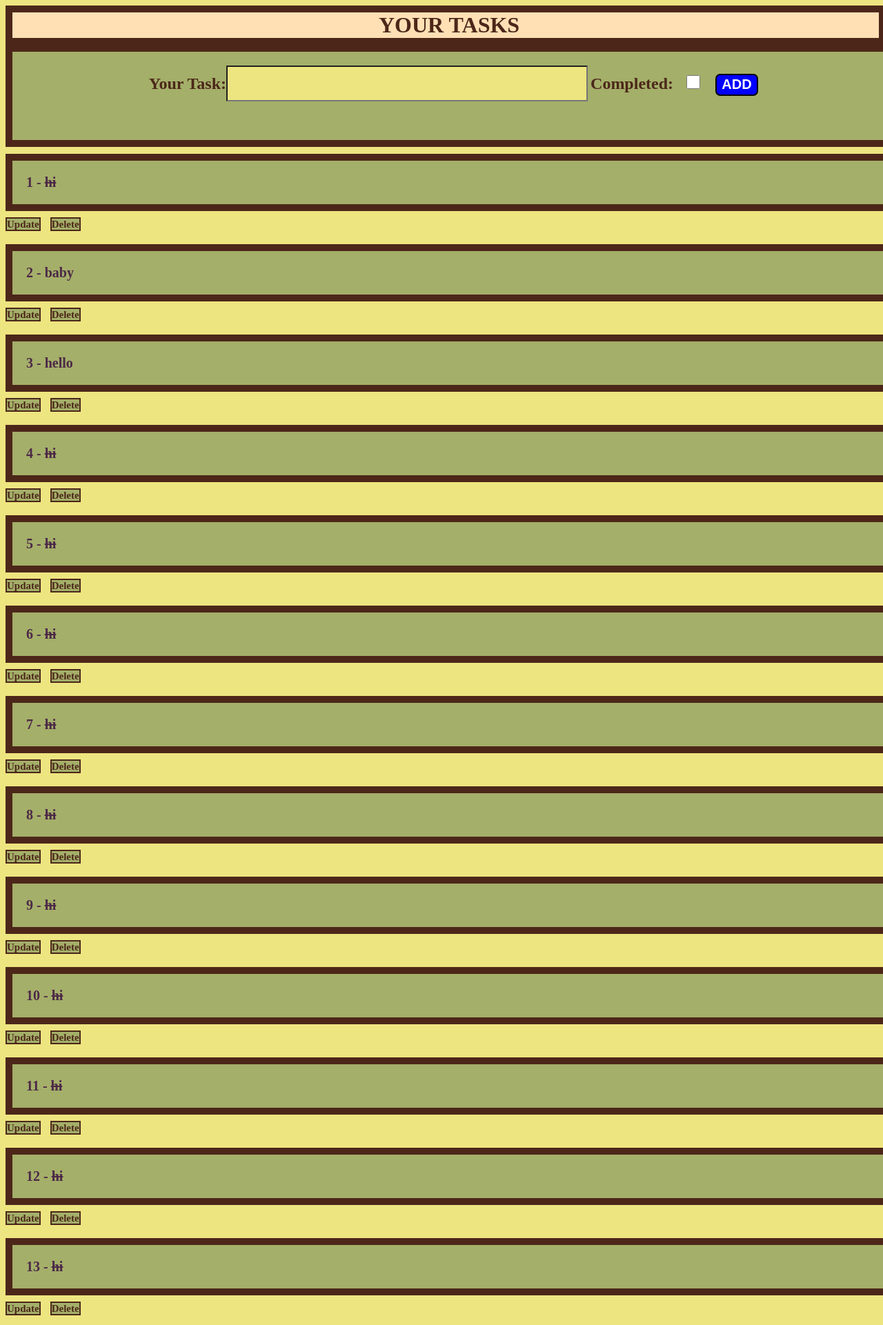
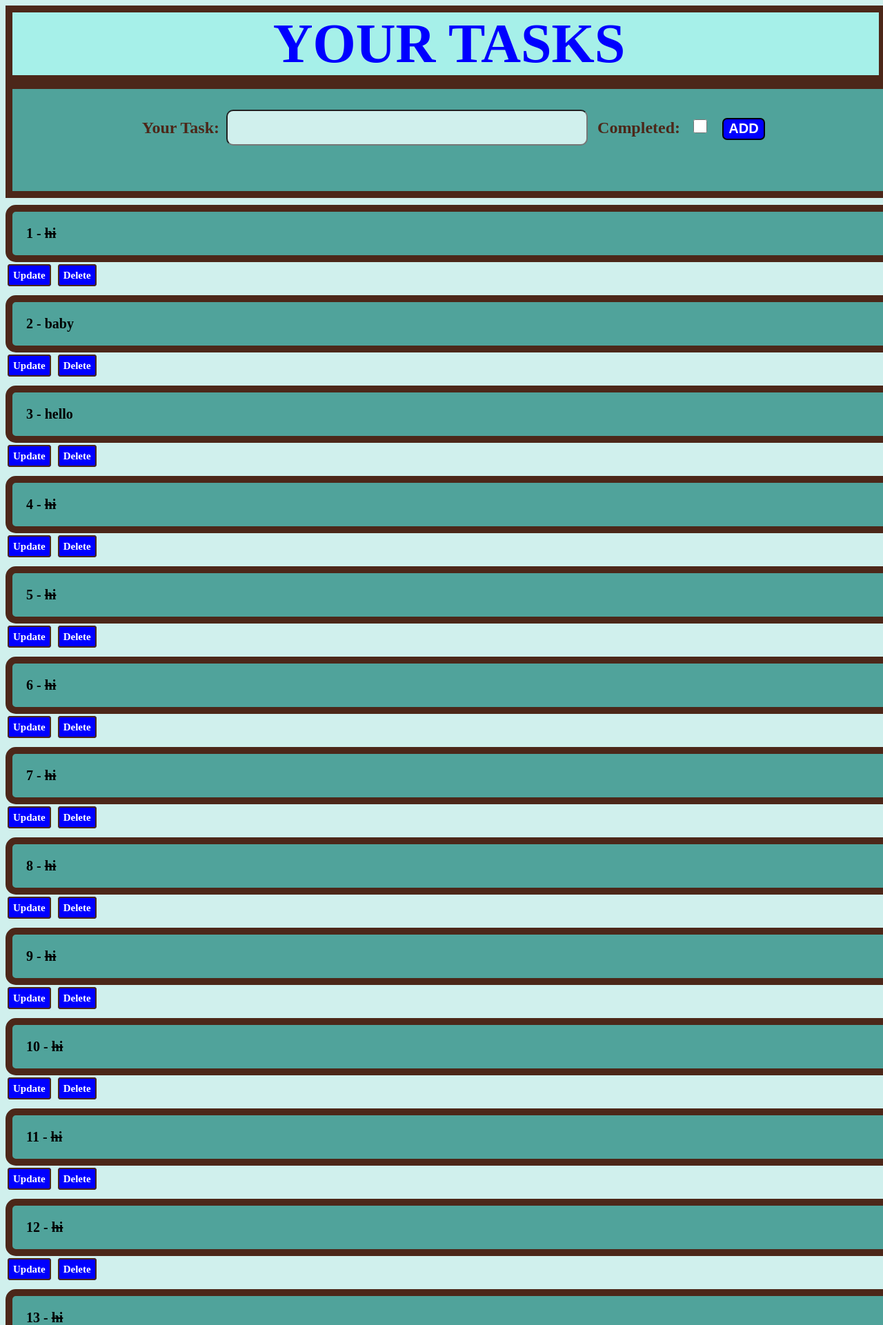
Before and after one commit to divyekalra1/to-do-app, a Django app: page /tasks/ in a window 1280 px wide. Shown: the top 1921 px of the page at 69% size. Run offline with Django 3.2, Linux system fonts and the light colour scheme; data comes from the database, SQL or seed files in the repository.

Commit message:
frontend2

```diff
--- a/todo/tasks/forms.py
+++ b/todo/tasks/forms.py
@@ -3,7 +3,7 @@ from django import forms
 from .models import Task
 class TaskForm(ModelForm):
 	title=forms.CharField(max_length=100)
-	title.widget.attrs.update({'style':'color:#4C2719;  border=3px solid black; width:500px; font-size:24px; padding:10px; background:#EDE580;'})
+	title.widget.attrs.update({'style':'color:black; font-weight:bold;  border=3px solid black; width:500px; font-size:24px; padding:10px; background:#d0f0ed; font-weight:bold; border-radius:10px; margin:10px;'})
 	completed=forms.BooleanField()
 	completed.widget.attrs.update({'style':'width:50px; height:20px; background:#EDE580;'})
 	class Meta :
--- a/todo/tasks/templates/tasks/all_tasks.html
+++ b/todo/tasks/templates/tasks/all_tasks.html
@@ -29,7 +29,7 @@
 </div>
     <a href = {% url "update_task" task.id %}>Update</a>
     <a href = {% url "delete_task" task.id %}>Delete</a></br>
-    <hr style="width:100%; padding-top:2px; border:2px #4C2719;">
+    <hr style="width:100%; padding-top:2px; border:2px black;">
 {% endfor %}
 
 </form>
@@ -39,8 +39,8 @@
 <style type="">
 	h1
 	{
-		background-color:#FFE0B5;
-		color:#4C2719;
+		background-color:#a6f0e9;
+		color:blue;
 		padding-left:20px;
 		padding-right: 10px;
 		text-align: center;
@@ -48,13 +48,14 @@
 		margin:0px;
 		display: inline-block;
 		width:97%;
+		font-size: 500%;
 
 	}
 	div
 	{
-		background-color:#A4AF69;
+		background-color:#50a39b;
 		padding:20px;
-
+		color:white;
 		text-align: center;
 		width:98%;
 		border:10px solid #4C2719;
@@ -67,23 +68,28 @@
 	{
 		font-size: 24px;
 		color:#4C2719;
+		font-weight:bold;
 
 	}
 	a{
 		font-size: 15px;
-		color:#4C2719;
+		color:white;
 		font-weight: bold;
 		border:2px solid #4C2719;
 		margin-right:10px;
 		margin-top: 5px;
-		background-color: #A4AF69;
+		background-color:blue;
 		opacity: 1;
 		text-decoration: none;
+		border-radius:4px;
+		padding:6px;
+		margin:3px;
+
 
 	}
 	body
 	{
-		background-color: #EDE580;
+		background-color:#d0f0ed;
 	}
 	a:hover
 	{
@@ -92,9 +98,10 @@
 	.d1
 	{	text-align: left;
 		font-size: 20px;
-		color:#4C2847;
+		color:black;
 		margin-top: 10px;
 		margin-bottom: 10px;
+		border-radius:15px;
 	}
 </style>
 
```
